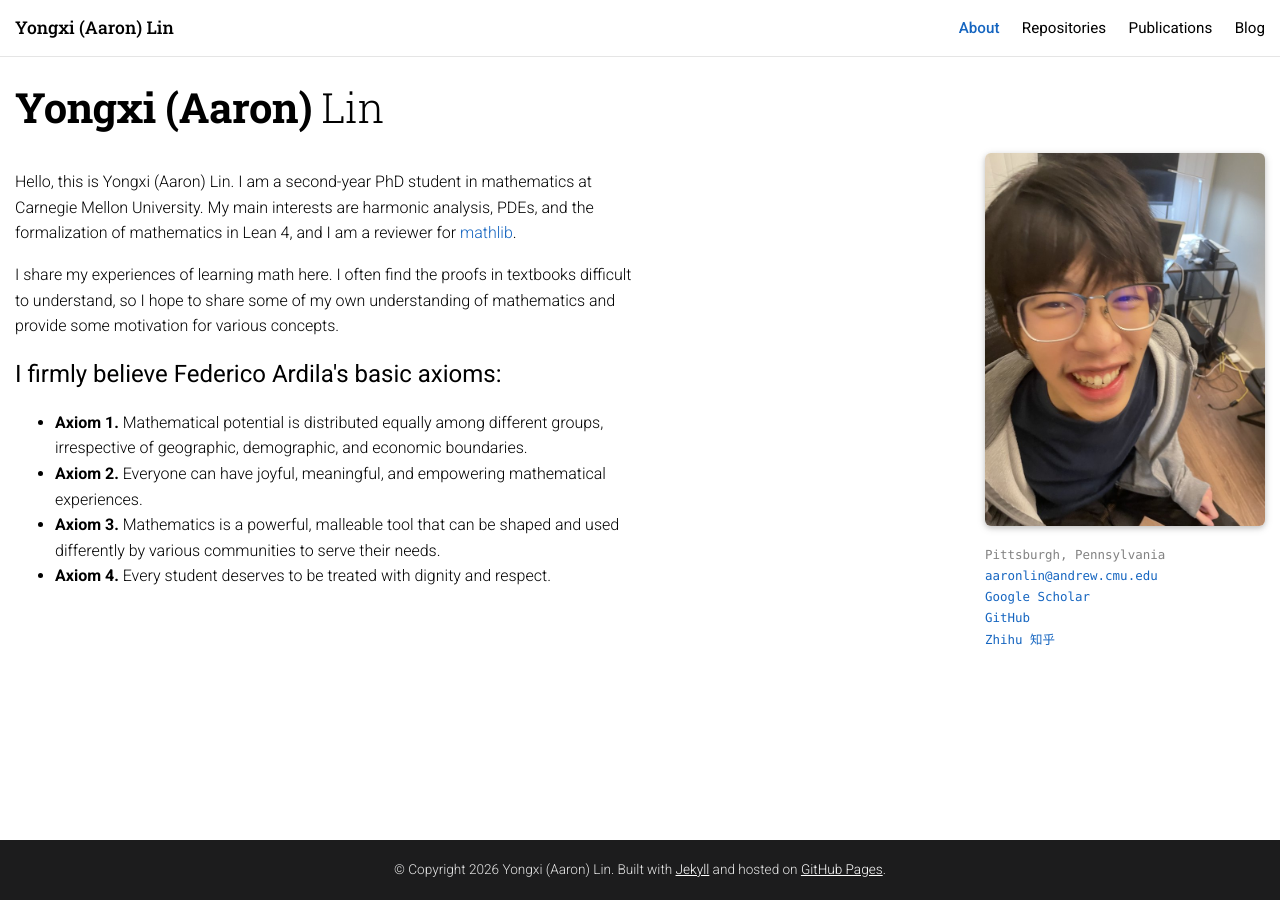
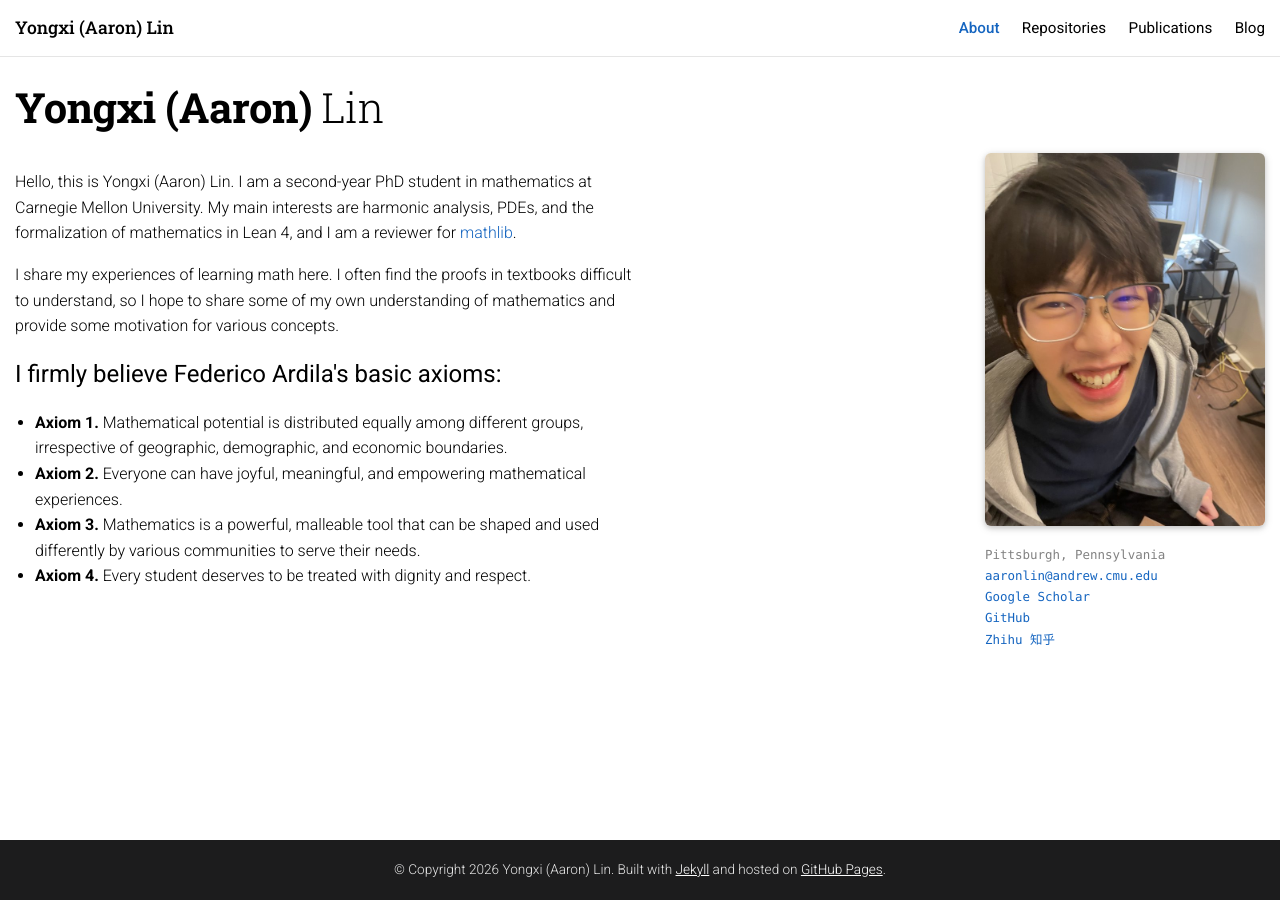
Before and after one commit to CoolRmal/coolrmal.github.io, a Jekyll site: the page built from index.md, in a window 1280 px wide. Built offline with Jekyll 4.4.1, drawn with Linux system fonts in a browser that asks for light colours.

Commit message:
Reduce axioms list indentation

```diff
--- a/assets/css/main.css
+++ b/assets/css/main.css
@@ -182,6 +182,7 @@ blockquote {
 .about-layout { display: flex; align-items: flex-start; gap: 3.5rem; }
 .about-bio { max-width: 70ch; }
 .axioms-heading { font-family: inherit; }
+.axioms-heading + ul { padding-left: 1.25rem; }
 .about-layout .profile { order: 2; flex: 0 0 280px; width: 280px; max-width: 280px; margin-left: auto; }
 
 .rounded { border-radius: 6px; }
```
